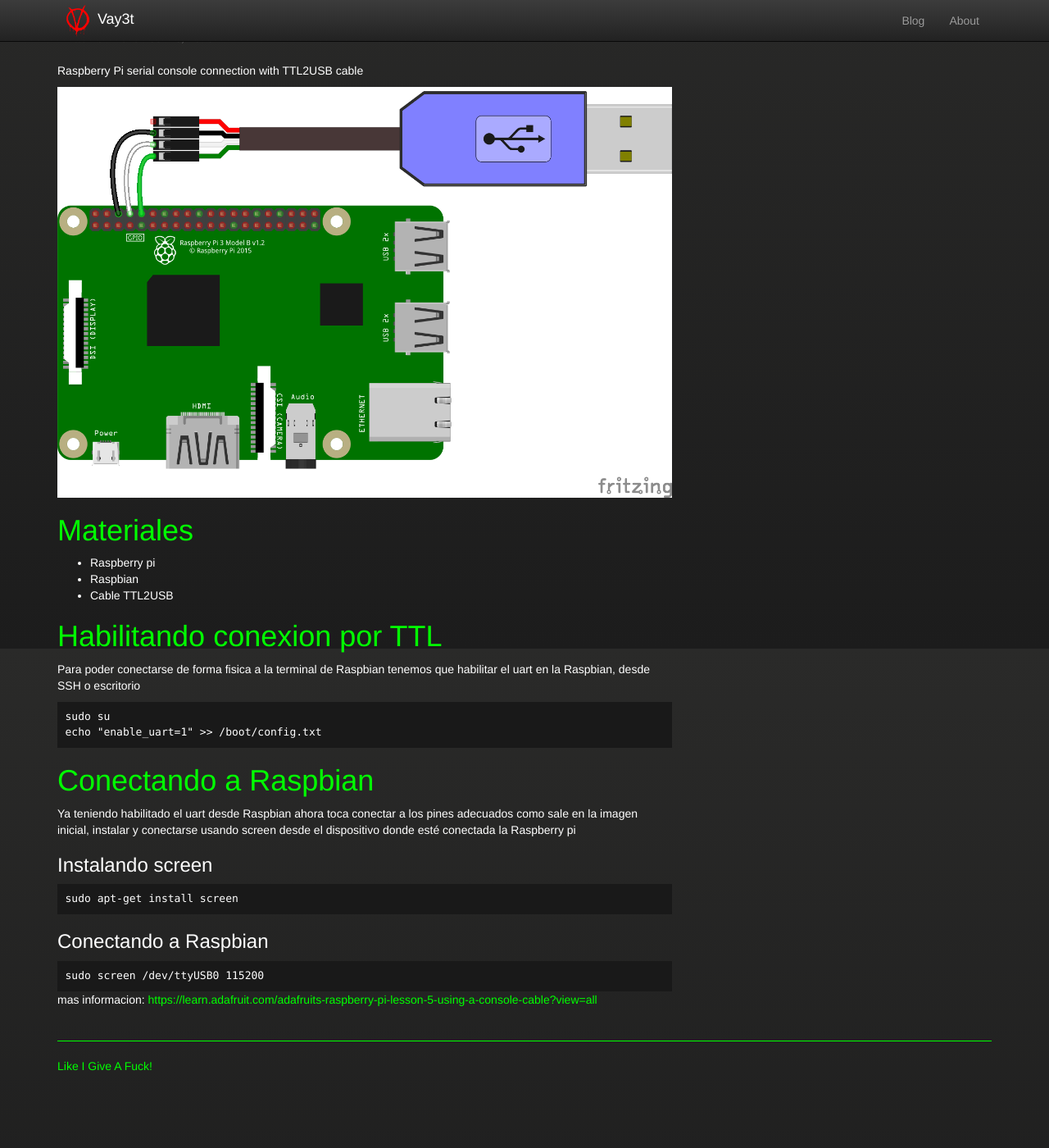
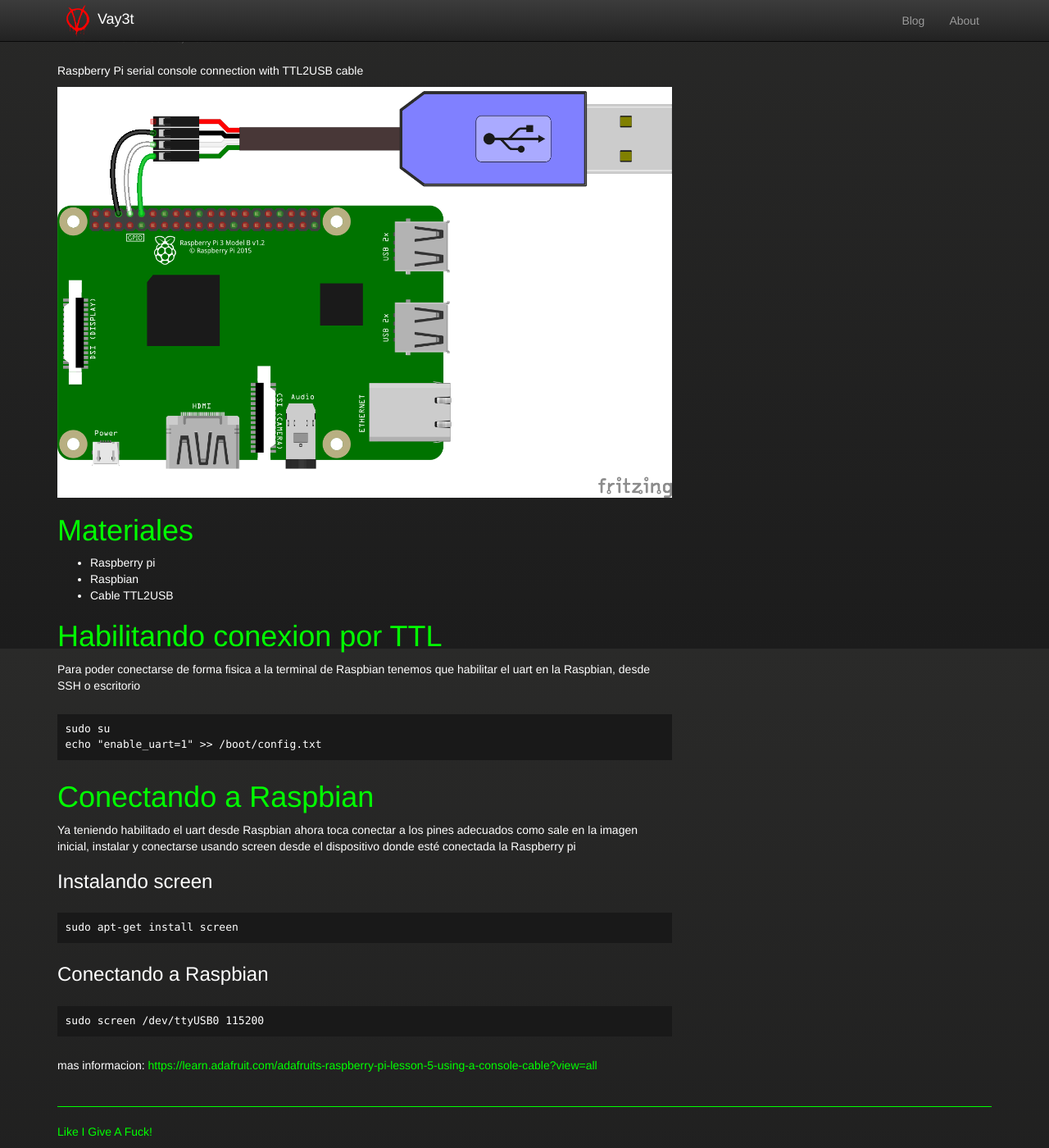
Before and after one commit to pvallejos/pvallejos.github.io, a Jekyll site: the page built from _posts/2016-11-13-Raspberry-Serial-Console.md, in a window 1280 px wide and 1400 px high, scrolled down 109 px. Shown: the whole window at 82% size. Built offline with Jekyll 4.4.1, drawn with Linux system fonts in a browser that asks for light colours; nearby versions of some CDN libraries; comment, search, counter and statistics services are not loaded; before the commit the page ends 1429 px from its top, so only the background shows below that.

Commit message:
Update vay3t.css

```diff
--- a/assets/css/vay3t.css
+++ b/assets/css/vay3t.css
@@ -114,6 +114,9 @@
     word-wrap: normal;
     white-space: pre;
     word-break: inherit;
+}
+.vay3t .highlighter-rouge {
+margin: 25px 0;
 }
 .well.hidden-xs {
     display: none;
```
